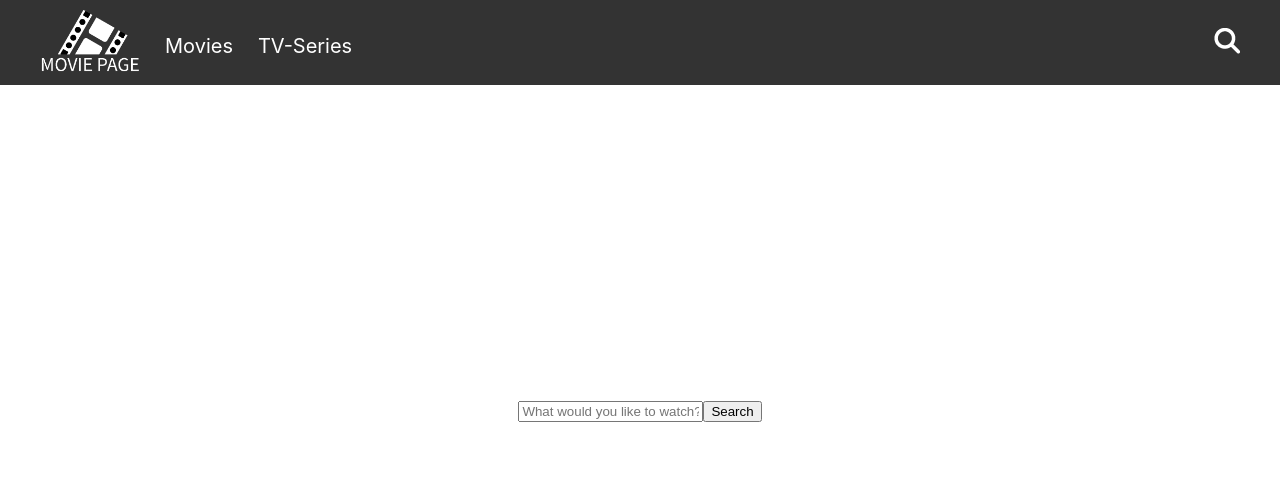
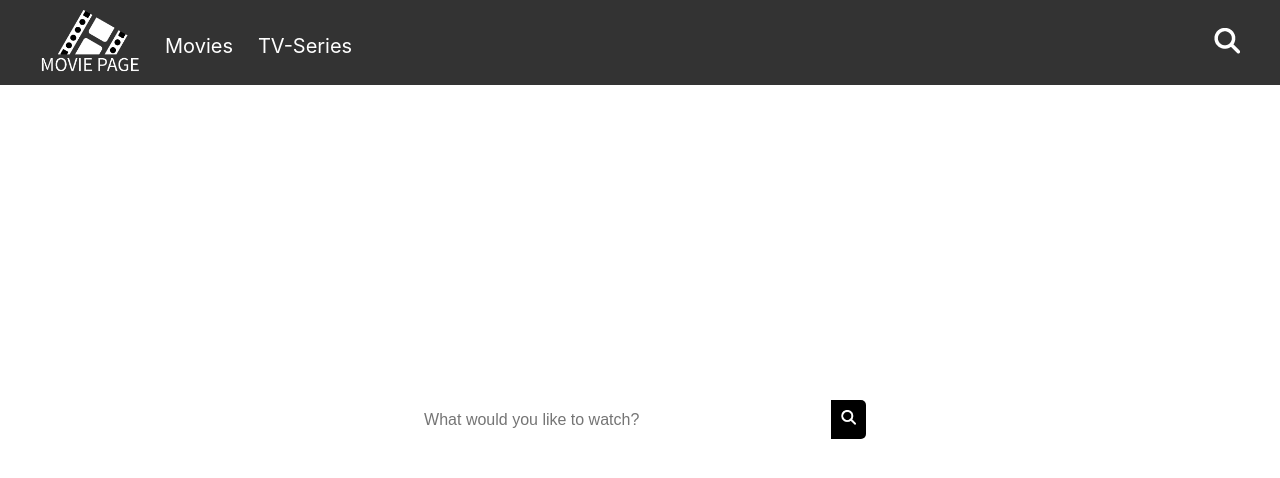
Before and after one commit to janettecampbell/JavaScript-React-Movie-Site, a React (Create React App) app: page / in a window 1280 px wide. Shown: the top 478 px of the page. Built offline with nearby package versions, Linux system fonts and the light colour scheme; no server answers.

Commit message:
feat: added home page search bar

```diff
--- a/src/App.css
+++ b/src/App.css
@@ -76,6 +76,27 @@ header {
   margin: 50vh auto 0 auto;
 }
 
+.search-field {
+  border-radius: 5px 0 0 5px;
+  font-size: 1.25vw;
+  padding: 10px;
+  width: 31vw;
+  border: none;
+}
+
+.search-button {
+  border-radius: 0 5px 5px 0;
+  color: #fff;
+  background-color: #000;
+  font-size: 1.25vw;
+  padding: 10px;
+  border: none;
+}
+
+.search-button img {
+  height: 15px;
+}
+
 /* MOVIE PAGE */
 .movie-home {
   display: flex;
--- a/src/components/layout/SearchBarHome.js
+++ b/src/components/layout/SearchBarHome.js
@@ -1,6 +1,6 @@
 import axios from "axios";
 import { useState } from "react";
-import SearchResults from "./SearchResults";
+import searchIcon from "../images/search-icon.png";
 
 const SearchBarHome = (props) => {
   const [searchInput, setSearchInput] = useState("");
@@ -33,8 +33,8 @@ const SearchBarHome = (props) => {
         onChange={handleChange}
         placeholder="What would you like to watch?"
       />
-      <button type="submit" onClick={handleSubmit}>
-        Search
+      <button className="search-button" type="submit" onClick={handleSubmit}>
+        <img src={searchIcon} alt="magnifying glass" />
       </button>
     </div>
   );
```
